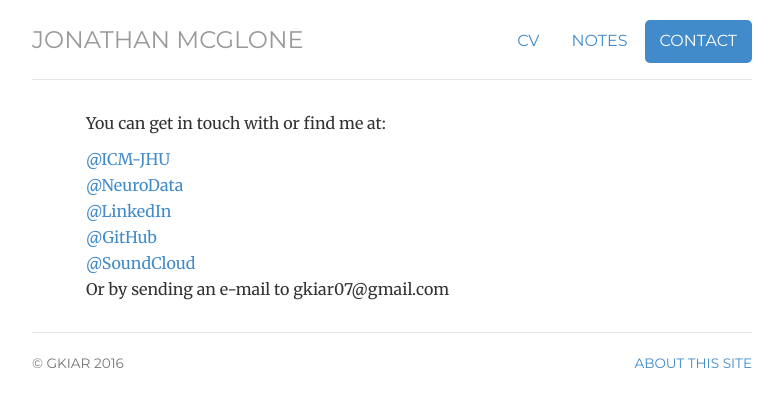
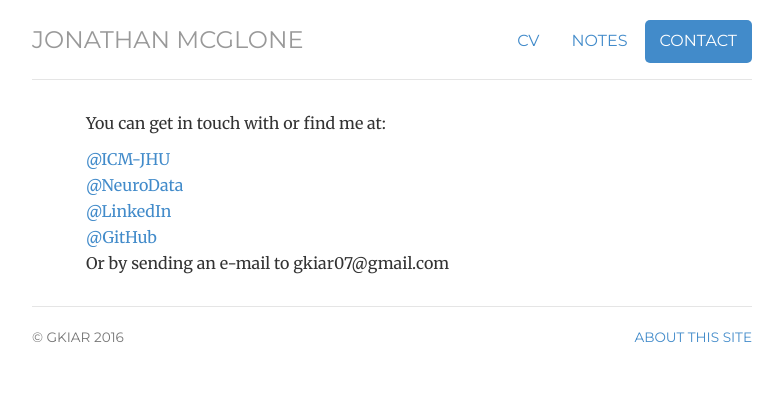
Before and after one commit to gkiar/gkiar.github.io, a Jekyll site: the page built from contact/index.html, in a window 1280 px wide. Shown: the top 407 px of the page, without its empty margins (248-1031 px from the left). Built offline with Jekyll 4.4.1, drawn with Linux system fonts in a browser that asks for light colours.

Commit message:
removed not-my-soundcloud

```diff
--- a/contact/index.html
+++ b/contact/index.html
@@ -16,7 +16,6 @@ description: Contact information for Greg Kiar, a Canadian Neurocartographer, Bi
 	<li><a href="http://neurodata.io/">@NeuroData</a></li>
 	<li><a href="http://www.linkedin.com/in/gkiar">@LinkedIn</a></li>
 	<li><a href="http://github.com/gkiar">@GitHub</a></li>
-	<li><a href="http://soundcloud.com/jwmcglone">@SoundCloud</a></li>
 	<li>Or by sending an e-mail to <span class="obfuscate">moc.liamg@70raikg</span></li>
 	</ul>
 
```
